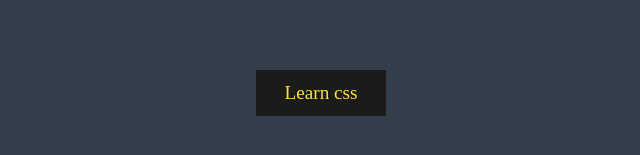
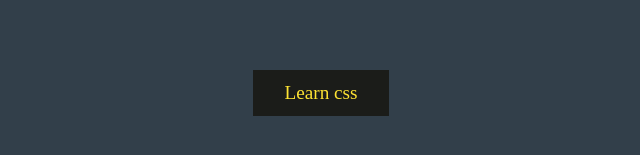
Before and after one commit to IliaNoah/cssbattles.dev-s-learn-css-Button, a plain HTML site: page index.html in a window 1280 px wide. Shown: the part 307-462 px from the top of the page, 319-959 px from the left. Drawn offline with Linux system fonts and the light colour scheme.

Commit message:
fixed some bugs

```diff
--- a/style.css
+++ b/style.css
@@ -13,7 +13,7 @@ body {
 .button {
     width: 100px;
     background: #1B1C19;
-    padding-inline: 15px;
+    padding-inline: 18px;
     padding-block: 12px;
     display: grid;
     place-items: center;
@@ -32,11 +32,19 @@ body {
     background: #FEE333;
     position: absolute;
     left: 0;
-    transition: width .3s, transform .3s;
+    transition: width .3s ease, transform .3s;
 }
 
 .button:hover {
     transform: translateY(-3px);
+}
+
+.button::after{
+    content: "";
+    position: absolute;
+    top: 100%;
+    width: 100%;
+    height: 10px;
 }
 
 .button:hover .yellow-transition {
```
